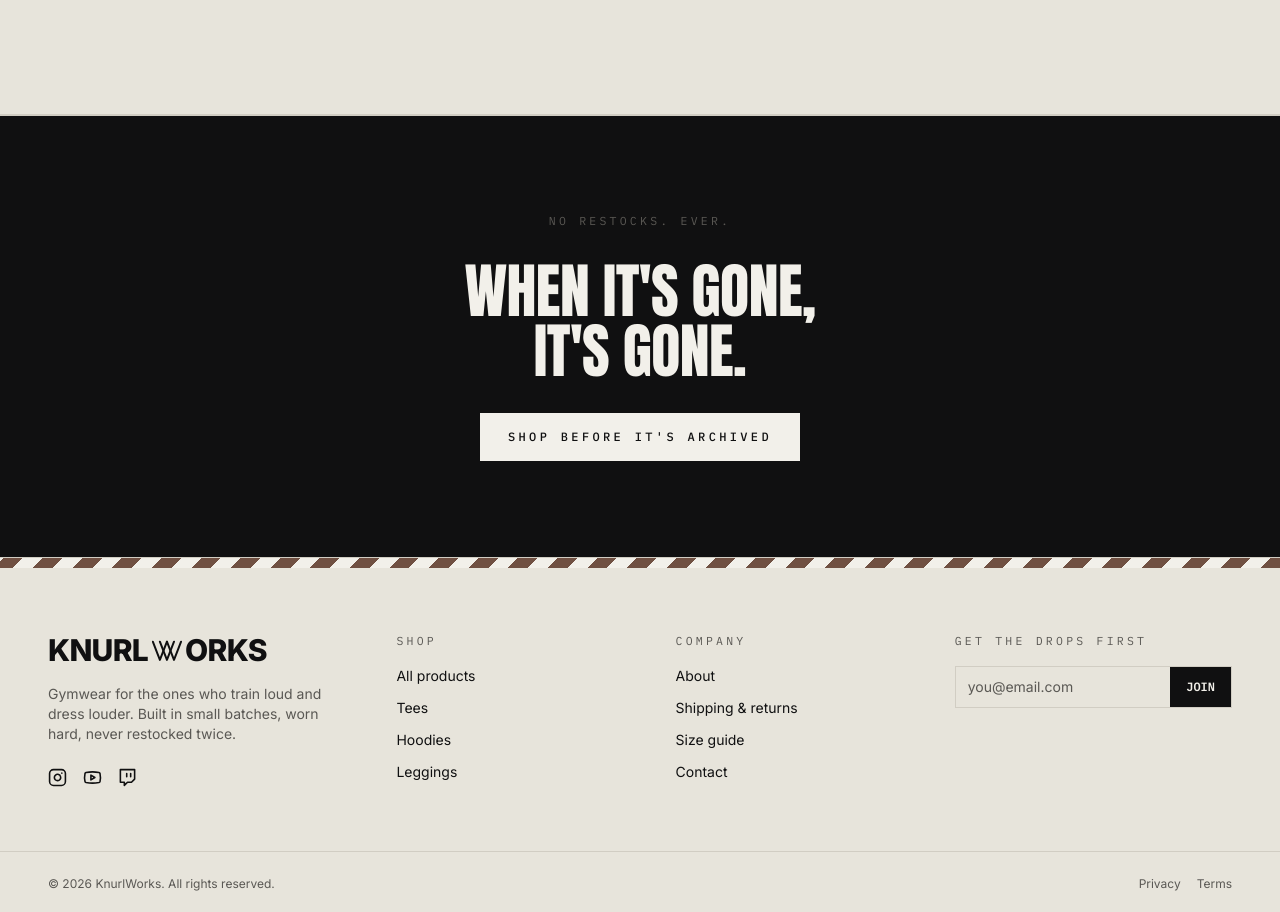
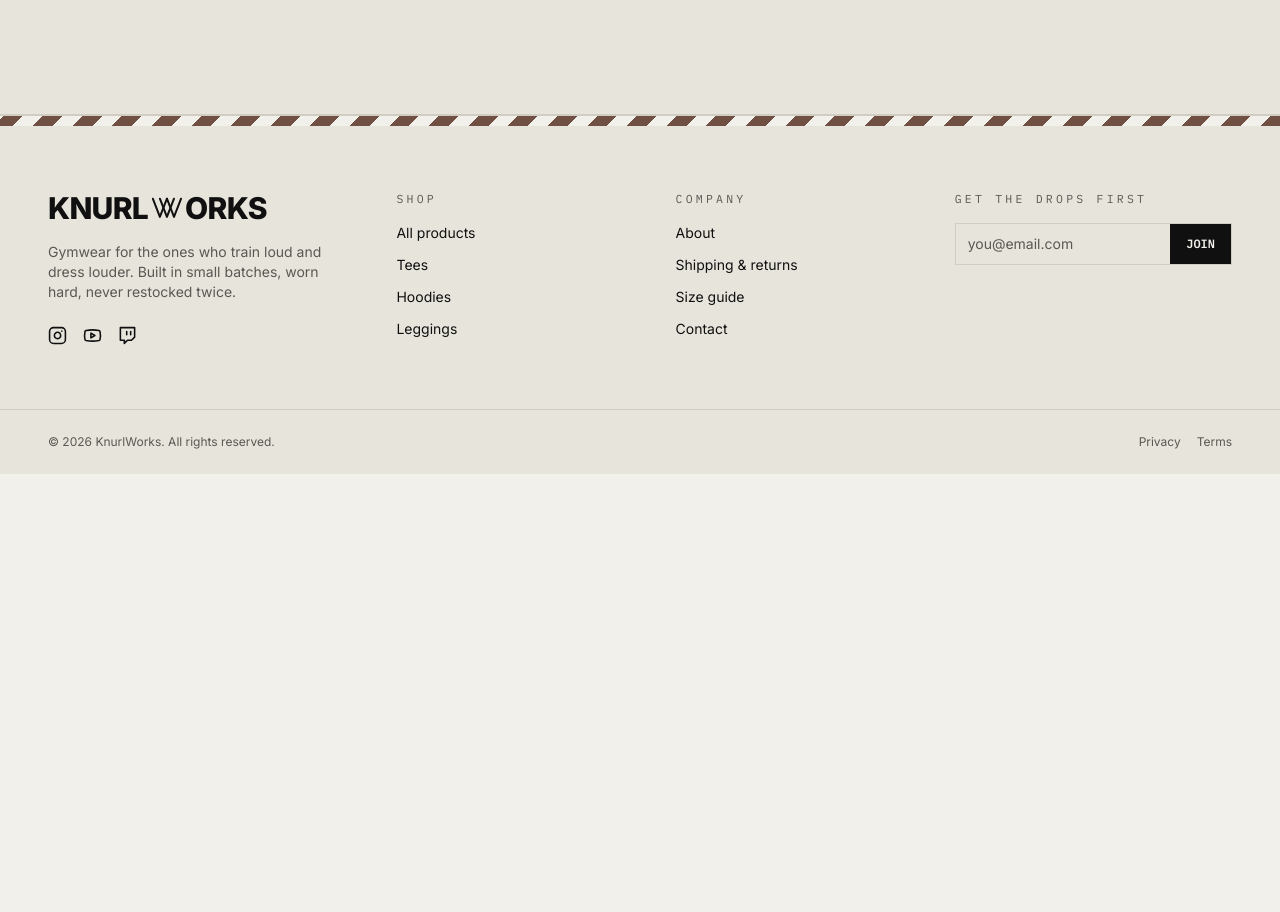
Before and after one commit to alanahosking/Knurlworks, a React (Vite) app: page / in a window 1280 px wide. Shown: the part 1887-2799 px from the top of the page. After the commit the page ends 2361 px from the top, so only its background shows below. Built offline with nearby package versions, Linux system fonts and the light colour scheme.

Commit message:
Remove CTA banner from homepage
Drops the "No Restocks. Ever. / When It's Gone, It's Gone." section
and its "Shop before it's archived" button. Deleted the now-unused
CTABanner component.

```diff
--- a/src/components/home/CTABanner.tsx
+++ /dev/null
@@ -1,19 +0,0 @@
-import { Button } from '@/components/ui/Button';
-
-export function CTABanner() {
-  return (
-    <section className="border-t border-line bg-fg text-bg">
-      <div className="container-wide flex flex-col items-center gap-8 py-20 text-center md:py-24">
-        <p className="eyebrow text-bg/60">No restocks. Ever.</p>
-        <h2 className="font-display text-balance text-5xl leading-[0.95] sm:text-6xl">
-          When It's Gone,
-          <br />
-          It's Gone.
-        </h2>
-        <Button as="link" to="/shop" variant="primary" className="bg-bg text-fg hover:bg-accent hover:text-[#0e0e0f]">
-          Shop before it's archived
-        </Button>
-      </div>
-    </section>
-  );
-}
--- a/src/pages/Home.tsx
+++ b/src/pages/Home.tsx
@@ -2,7 +2,6 @@
 import { Hero } from '@/components/home/Hero';
 import { FeaturedCollection } from '@/components/home/FeaturedCollection';
 import { BrandValues } from '@/components/home/BrandValues';
-import { CTABanner } from '@/components/home/CTABanner';
 
 export default function Home() {
   return (
@@ -15,7 +14,6 @@
       <Hero />
       <FeaturedCollection />
       <BrandValues />
-      <CTABanner />
     </>
   );
 }
```
